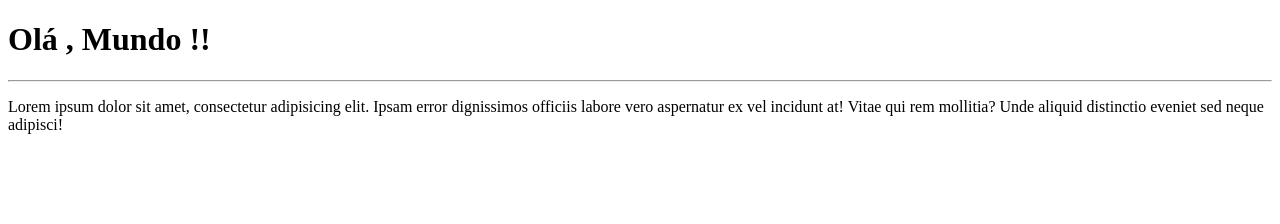
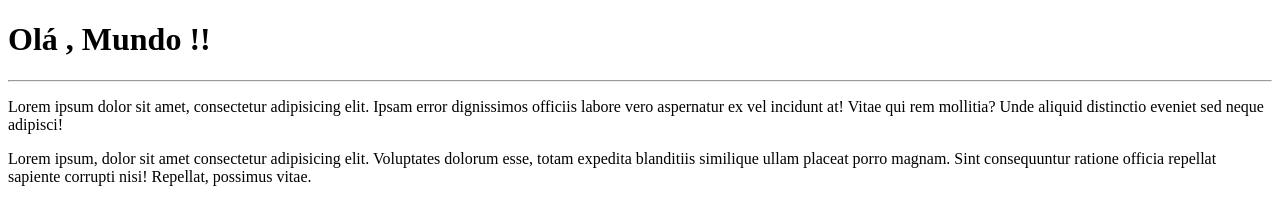
Before and after one commit to FrancisFelipe/Olamundo, a plain HTML site: page Site_exemplo/index.html in a window 1280 px wide. Drawn offline with Linux system fonts and the light colour scheme.

Commit message:
Adicionei outro paragrafo

```diff
--- a/Site_exemplo/index.html
+++ b/Site_exemplo/index.html
@@ -10,5 +10,7 @@
 
 <hr>
     <p>Lorem ipsum dolor sit amet, consectetur adipisicing elit. Ipsam error dignissimos officiis labore vero aspernatur ex vel incidunt at! Vitae qui rem mollitia? Unde aliquid distinctio eveniet sed neque adipisci!</p>
+
+    <p>Lorem ipsum, dolor sit amet consectetur adipisicing elit. Voluptates dolorum esse, totam expedita blanditiis similique ullam placeat porro magnam. Sint consequuntur ratione officia repellat sapiente corrupti nisi! Repellat, possimus vitae.</p>
 </body>
 </html>
```
